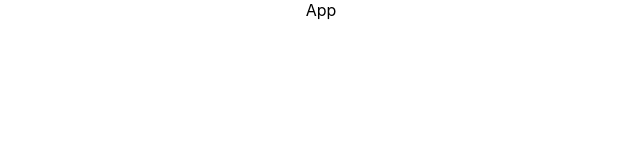
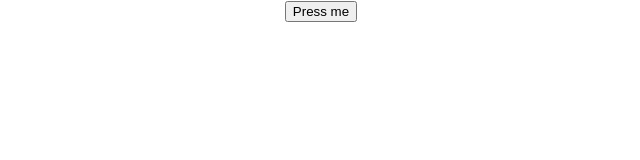
Before and after one commit to Threnx33/git_demo, a React (Create React App) app: page / in a window 1280 px wide. Shown: the top 160 px of the page, without its empty margins (319-959 px from the left). Built offline with nearby package versions, Linux system fonts and the light colour scheme.

Commit message:
Added button

```diff
--- a/src/App.js
+++ b/src/App.js
@@ -1,7 +1,11 @@
 import "./App.css";
 
 function App() {
-  return <div className="App">App</div>;
+  return (
+    <div className="App">
+      <button onClick={() => alert("M-ai apasat")}>Press me</button>
+    </div>
+  );
 }
 
 export default App;
```
